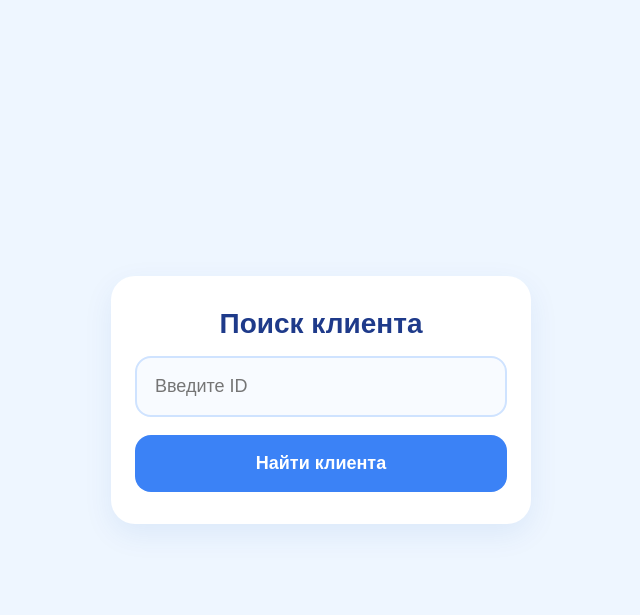
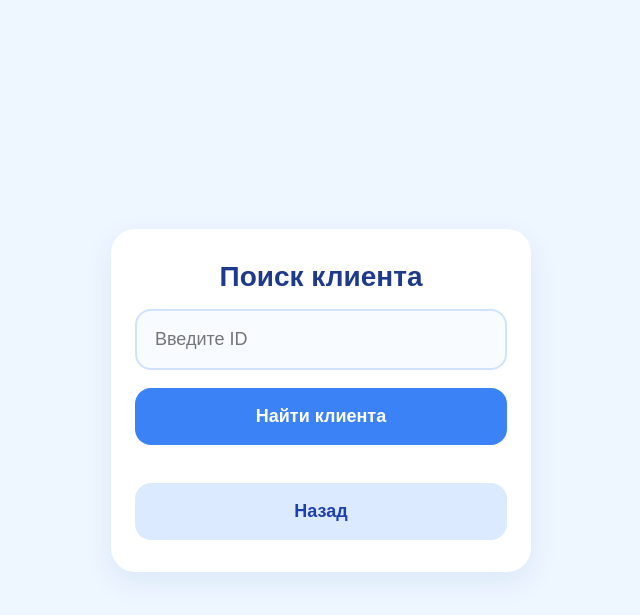
Before and after one commit to k-kopeykin/promo_codes_app, a Flask app: page /search in a window 1280 px wide. Shown: the top 615 px of the page, without its empty margins (319-959 px from the left). Run offline with Flask 3, Linux system fonts and the light colour scheme.

Commit message:
Добавил кнопку "Назад" в поиск для косметического эффекта

```diff
--- a/templates/search.html
+++ b/templates/search.html
@@ -58,9 +58,17 @@
                     Найти клиента
                 </button>
 
+                <a href="/" class="button secondary">
+                Назад
+            </a>
+
             </form>
 
         </div>
+
+
+
+
 
     </div>
 
```
